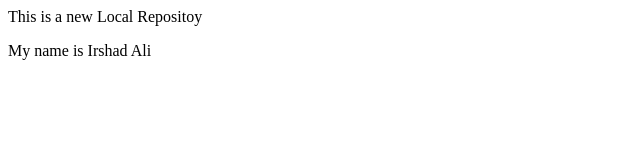
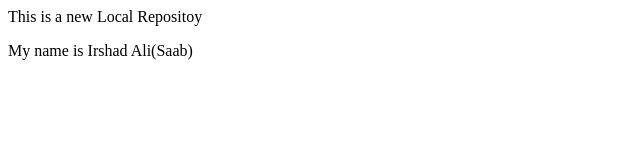
Before and after one commit to irshadali39/LocalRepo, a plain HTML site: page index.html in a window 1280 px wide. Shown: the full height of the page, 0-640 px from the left. Drawn offline with Linux system fonts and the light colour scheme.

Commit message:
Added Saab

```diff
--- a/index.html
+++ b/index.html
@@ -1,2 +1,2 @@
 <p>This is a new Local Repositoy</p>
-<p>My name is Irshad Ali</p>
+<p>My name is Irshad Ali(Saab)</p>
```
